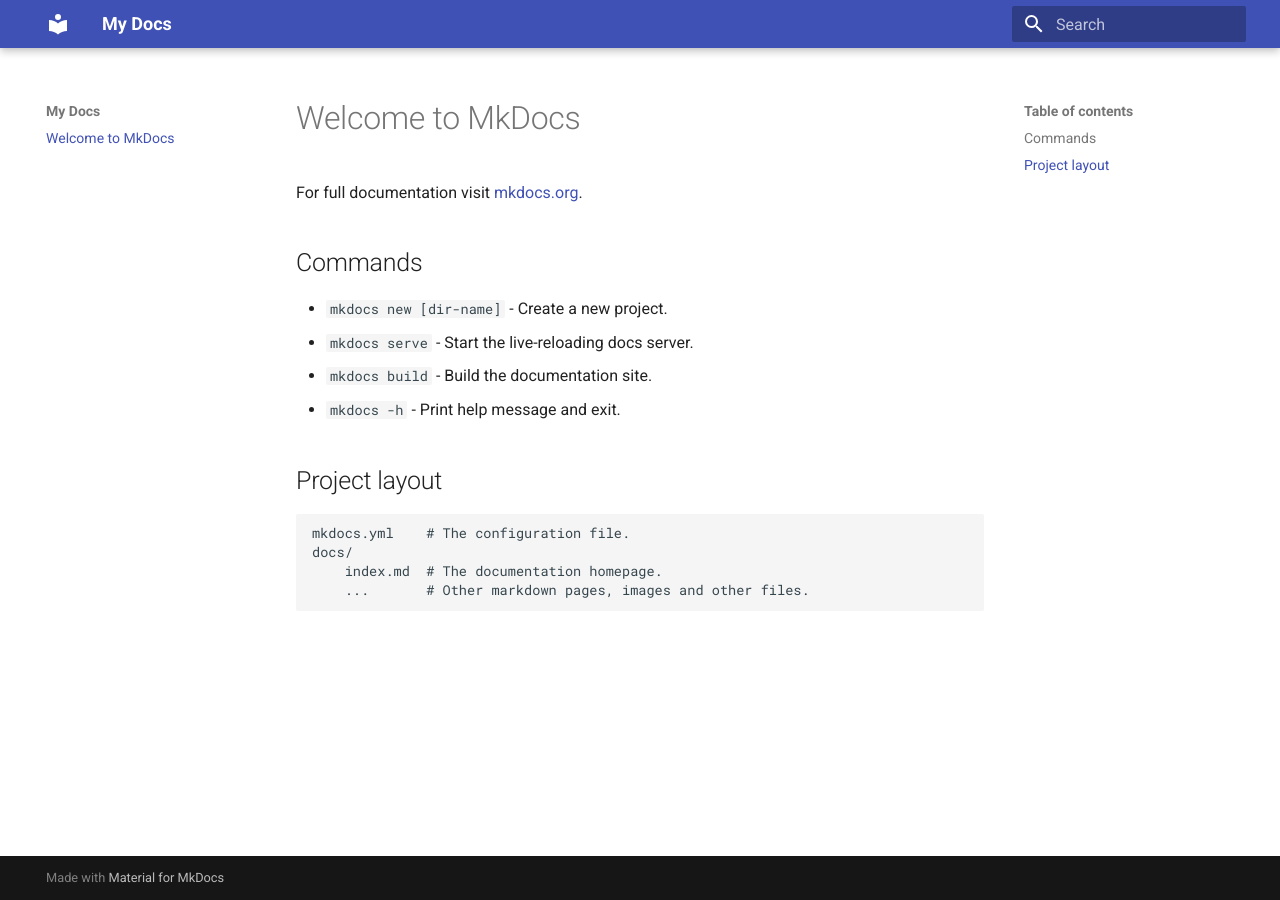
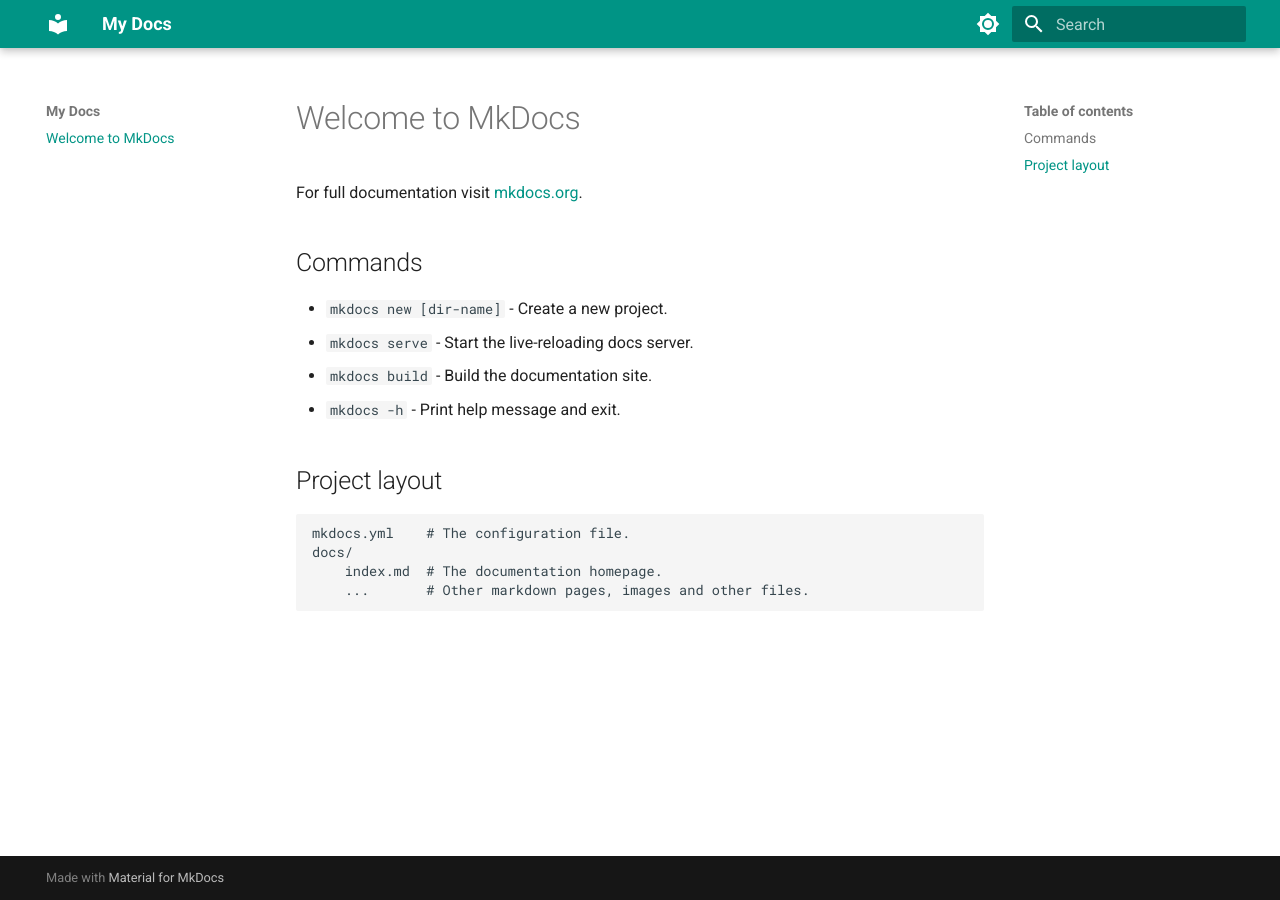
Before and after one commit to j3soon/mkdocs-material-template, an MkDocs documentation site: the page built from docs/index.md, in a window 1280 px wide. Built offline with MkDocs 1.6.1 and Material for MkDocs 9.7.7, drawn with Linux system fonts in a browser that asks for light colours.

Commit message:
Add palette with color 'teal'
Ref: https://squidfunk.github.io/mkdocs-material/setup/changing-the-colors/

```diff
--- a/mkdocs.yml
+++ b/mkdocs.yml
@@ -1,3 +1,21 @@
 site_name: My Docs
 theme:
   name: material
+  # Ref: https://squidfunk.github.io/mkdocs-material/setup/changing-the-colors
+  palette:
+    # Palette toggle for light mode
+    - media: "(prefers-color-scheme: light)"
+      scheme: default
+      primary: teal
+      accent: teal
+      toggle:
+        icon: material/brightness-7
+        name: Switch to dark mode
+    # Palette toggle for dark mode
+    - media: "(prefers-color-scheme: dark)"
+      scheme: slate
+      primary: teal
+      accent: teal
+      toggle:
+        icon: material/brightness-4
+        name: Switch to light mode
```
